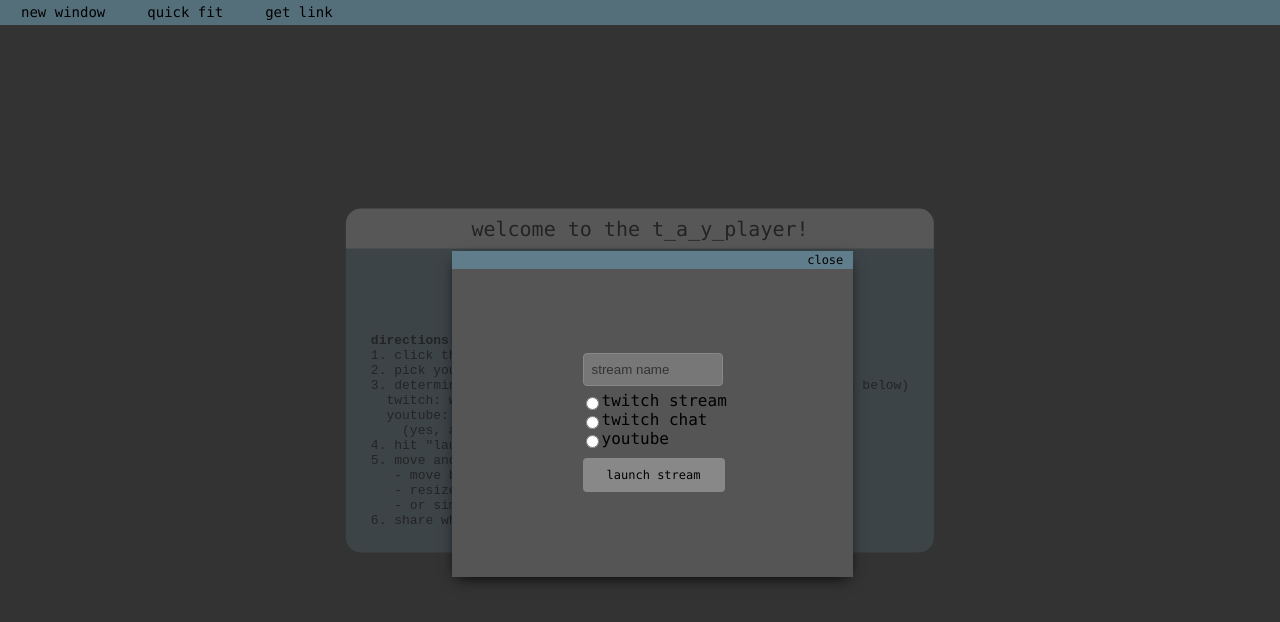
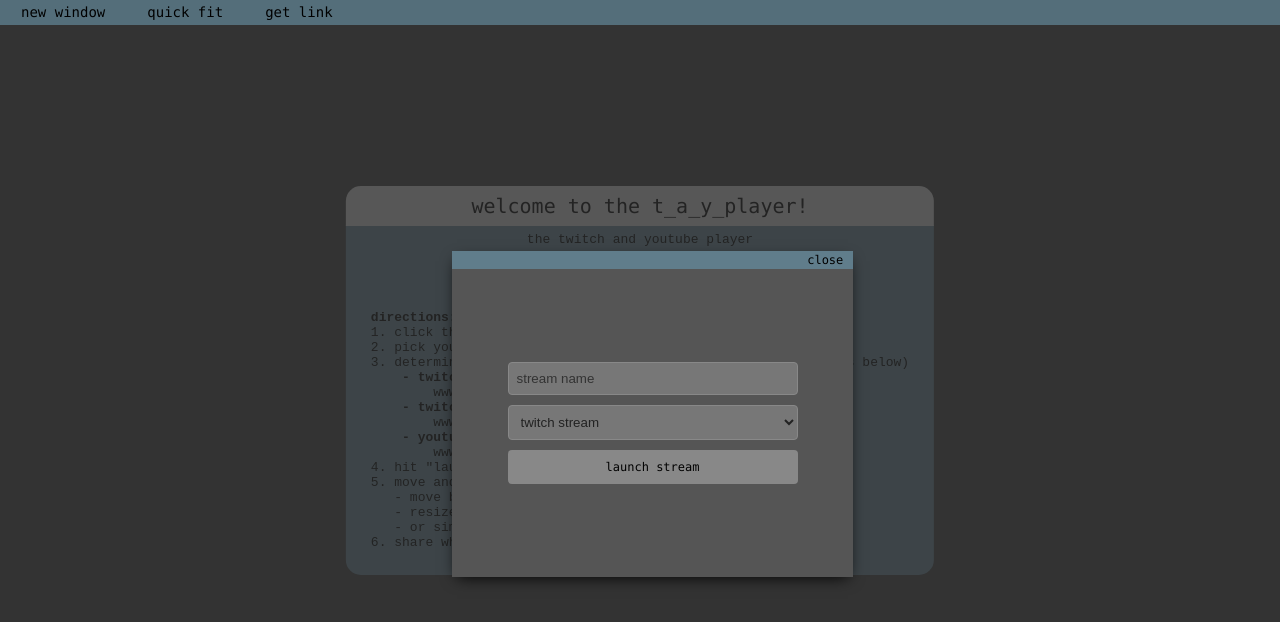
Before and after one commit to bobkingof12vs/tayplayer, a React app: page / in a window 1280 px wide. Both pictures are taken after a click on the element "new window". Built offline with nearby package versions, Linux system fonts and the light colour scheme.

Commit message:
testing youtube chat

```diff
--- a/app/Components/frame.js
+++ b/app/Components/frame.js
@@ -13,10 +13,14 @@ export class Frame extends Component {
   getSrc(){
     if(this.props.type == "twitch")
       return `https://player.twitch.tv/?channel=${this.props.stream}&muted=true&autoplay=true`;
-    else if(this.props.type == "chat")
+    if(this.props.type == "twitchChat")
       return `https://www.twitch.tv/${this.props.stream}/chat`;
+    else if(this.props.type == "twitchVideo")
+      return `https://player.twitch.tv/?video=${this.props.stream}`;
     else if(this.props.type == "youtube")
-      return `https://www.youtube.com/embed/${this.props.stream}`
+      return `https://www.youtube.com/embed/${this.props.stream}?autoplay=1`
+    else if(this.props.type == "youtubeChat")
+      return `https://www.youtube.com/live_chat?v=${this.props.stream}&embed_domain=tayplay.tv`
     else
       return this.props.stream;
   }
@@ -65,25 +69,21 @@ export class Frame extends Component {
         <div className="change_stream">
           <input className="stream_input" placeholder="stream name" value={this.props.stream} onChange={({target})=>updateFrame(id, {stream: target.value})}/>
           <br />
-          <label>
-            <input type="radio" checked={this.props.type=="twitch"} onChange={()=>updateFrame(id, {type: "twitch"})} />
-            twitch stream
-          </label>
-          <br />
-          <label>
-            <input type="radio" checked={this.props.type=="chat"} onChange={()=>updateFrame(id, {type: "chat"})} />
-            twitch chat
-          </label>
-          <br />
-          <label>
-            <input type="radio" checked={this.props.type=="youtube"} onChange={()=>updateFrame(id, {type:"youtube"})} />
-            youtube
-          </label>
-          {/*} <br />
-          <label>
-            <input type="radio" checked={this.props.type=="any"} onChange={()=>this.setState({type:"any"})} />
-            any embed src
-          </label> */}
+          <select
+            value={this.props.type}
+            onChange={({target})=>{console.log(target.value); updateFrame(id, {type: target.value})}}
+            className="stream_select"
+          >
+            <optgroup label="watch">
+              <option value="twitch"      label="twitch stream" />
+              <option value="twitchVideo" label="twitch video (beta)" />
+              <option value="youtube"     label="youtube video/stream" />
+            </optgroup>
+            <optgroup label="chat">
+              <option value="twitchChat"  label="twitch chat" />
+              <option value="youtubeChat" label="youtube chat" />
+            </optgroup>
+          </select>
           <br />
           <div className="run_change" onClick={(e)=>this.handleLaunchClick(e, false)}>
             launch stream
--- a/app/Components/help.js
+++ b/app/Components/help.js
@@ -3,26 +3,33 @@ import React, { Component } from 'react';
 export const Help = (props) => {
   return <div style={{opacity: props.fade ? "" : "1"}} className="help_text">
     <pre className="description">
+      <span style={{userSelect: "text"}}>
         the twitch and youtube player
         <br />
         <br />currently in beta, so please be kind
-      <br />issues should go to the <a href="https://github.com/jacob-chisholm/tayplayer">github page</a>
+        <br />issues should go to the <a href="https://github.com/bobkingof12vs/tayplayer">github page</a>
+      </span>
     </pre>
-    <pre style={{margin: 0, userSelect: "text"}}>
-      <br /> <br /><br />
-      <br /><strong>directions:</strong>
+    <pre style={{margin: 0}}>
+      <br /><br /><br /><br />
+      <span style={{userSelect: "text"}}>
+        <strong>directions:</strong>
         <br />1. click the "new window" button in the top left
         <br />2. pick your stream provider
         <br />3. determine your stream (the underlined parts in the examples below)
-      <br />  twitch: www.twitch.tv/<span style={{color: "#aaa", textDecoration: "underline"}}>basetradetv</span>
-      <br />  youtube: www.youtube.com/watch?v=<span style={{color: "#aaa", textDecoration: "underline"}}>4qqRZnO5z3g</span>
-      <br />    (yes, any youtube video works)
+        <br />    <strong>- twitch stream/chat:</strong>
+        <br />        www.twitch.tv/<span style={{color: "#aaa", textDecoration: "underline"}}>basetradetv</span>
+        <br />    <strong>- twitch video:</strong>
+        <br />        www.twitch.tv/videos/<span style={{color: "#aaa", textDecoration: "underline"}}>147466582</span>
+        <br />    <strong>- youtube stream/video/chat:</strong>
+        <br />        www.youtube.com/watch?v=<span style={{color: "#aaa", textDecoration: "underline"}}>4qqRZnO5z3g</span>
         <br />4. hit "launch stream"
         <br />5. move and resize the stream
         <br />   - move by dragging the top bar
         <br />   - resize by grabbing the edges
         <br />   - or simply hit the "quick fit" button up top
         <br />6. share what you{"'"}re watching with the "get link" button
+      </span>
     </pre>
   </div>
 }
--- a/app/Components/main.js
+++ b/app/Components/main.js
@@ -40,7 +40,7 @@ export class Main extends Component {
       height: this.defaultHeight,
       width: this.defaultWidth,
       zindex: this.state.zindex,
-      type: "",
+      type: "twitch",
       stream: ""
     });
     this.setState({frames, zindex: this.state.zindex + 1});
@@ -128,7 +128,7 @@ export class Main extends Component {
   autoLayout(){
     let count = this.state.frames.length;
     let rect = this.refs.main.getBoundingClientRect();
-    let width = rect.width - 9;
+    let width = rect.width;
     let height = rect.height - this.state.divy;
 
     let bestx = 1, besty = 1, bestArea = 1, area;
@@ -155,6 +155,9 @@ export class Main extends Component {
     }
 
     let curx = -1, cury = 0;
+    const {divx, divy} = this.state;
+    let newWidth = Math.round((width / bestx) / divx) * divx;
+    let newHeight = Math.round((height / besty) / divy) * divy;
     let newFrames = this.state.frames.map((_frame, index) => {
       let frame = Object.assign({}, _frame);
       curx++;
@@ -163,10 +166,10 @@ export class Main extends Component {
         curx = 0;
       }
 
-      frame.top = (cury * Math.floor(height / besty)) + this.state.divy;
-      frame.height = Math.floor(height / besty);
-      frame.left = curx * Math.floor(width / bestx);
-      frame.width = ((index == this.state.frames.length - 1) ?  (bestx - curx) : 1 ) * Math.floor(width / bestx);
+      frame.top = (cury * newHeight) + this.state.divy;
+      frame.height = newHeight;
+      frame.left = curx * newWidth;
+      frame.width = ((index == this.state.frames.length - 1) ?  (bestx - curx) : 1 ) * newWidth;
 
       return frame;
     })
@@ -175,29 +178,37 @@ export class Main extends Component {
   }
 
   buildUrl(){
-    let streams={ twitch:[], chat:[], youtube:[] };
+    let streams={ twitch:[], twitchChat:[], twitchVideo:[], youtube:[], youtubeChat:[] };
     this.state.frames.map(f => f.stream !== "" && streams[f.type].push(f.stream));
 
     let url = window.location.origin+window.location.pathname+"?";
     if(streams.twitch.length > 0)
-      url += "twitch="+streams.twitch.join(',')+"&"
-    if(streams.chat.length > 0)
-      url += "chat="+streams.chat.join(',')+"&"
+      url += "twitch="+streams.twitch.join(',')+"&";
+    if(streams.twitchChat.length > 0)
+      url += "tchat="+streams.twitchChat.join(',')+"&";
+    if(streams.twitchVideo.length > 0)
+      url += "tvideo="+streams.twitchVideo.join(',')+"&";
     if(streams.youtube.length > 0)
-      url += "youtube="+streams.youtube.join(',')+"&"
+      url += "youtube="+streams.youtube.join(',')+"&";
+    if(streams.youtubeChat.length > 0)
+      url += "ychat="+streams.youtubeChat.join(',');
     return url;
   }
 
   componentDidMount(){
 
     let twitch = getParameterByName("twitch");
-    let chat = getParameterByName("chat");
+    let tchat = getParameterByName("tchat");
+    let tvideo = getParameterByName("tvideo");
     let youtube = getParameterByName("youtube");
+    let ychat = getParameterByName("ychat");
 
     let frames = [], zindex = 1;
-    twitch && twitch.split(',').map(t => frames.push(this.newQueryFrame("twitch", t, zindex++)));
-    chat && chat.split(',').map(t => frames.push(this.newQueryFrame("chat",   t, zindex++)));
-    youtube && youtube.split(',').map(t => frames.push(this.newQueryFrame("youtube", t, zindex++)));
+    twitch  && twitch .split(',').map(t => frames.push(this.newQueryFrame("twitch",      t, zindex++)));
+    tchat   && twitch .split(',').map(t => frames.push(this.newQueryFrame("twitchChat",  t, zindex++)));
+    tvideo  && tvideo .split(',').map(t => frames.push(this.newQueryFrame("twitchVideo", t, zindex++)));
+    youtube && youtube.split(',').map(t => frames.push(this.newQueryFrame("youtube",     t, zindex++)));
+    ychat   && chat   .split(',').map(t => frames.push(this.newQueryFrame("youtubeChat", t, zindex++)));
     this.setState({frames, zindex});
 
     let screenupdate = (callback = ()=>{}) => {
--- a/styles.css
+++ b/styles.css
@@ -141,8 +141,10 @@
   transform: translate(-50%, -50%);
   border-radius: 5px;
   padding: 1px;
-  width: 150px;
-  height: 150px;
+  width: 80%;
+  height: auto;
+  min-width: 150px;
+  max-width: 300px;
 }
 
 .stream_input {
@@ -159,16 +161,21 @@
 *::-moz-placeholder {color: #333;}
 *:-ms-input-placeholder {color: #333;}
 
-input[type="radio"] {
-  vertical-align: middle;
-  margin-left: 8px;
+.stream_select {
+  margin: 5px;
+  background: #777;
+  border: 1px solid #888;
+  padding: 8px;
+  color: #222;
+  width: calc(100% - 10px);
+  border-radius: 4px;
 }
 
 .run_change {
   font-size: 12px;
-  margin: 10px 5px 0;
+  margin: 5px;
   padding: 10px;
-  width: calc(100% - 10px - 2px - 16px);
+  width: calc(100% - 10px - 4px - 16px);
   border-radius: 4px;
   background-color: #888;
   text-align: center;
```
Also changed, not shown: app/styles.js (deleted), build/main.js, 2 other files. Lines whose indentation alone changed are shown as unchanged.
